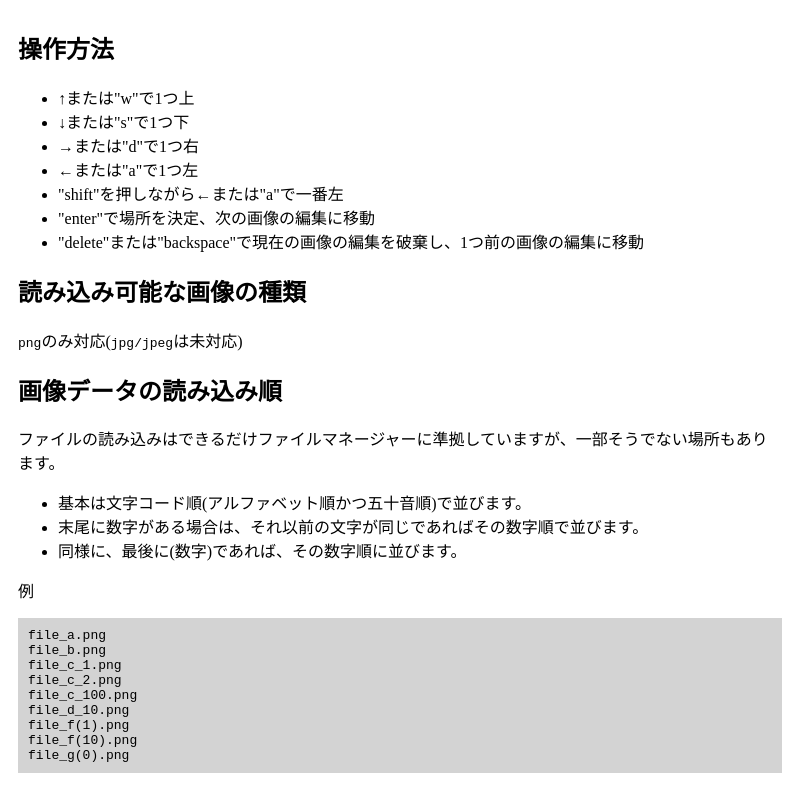
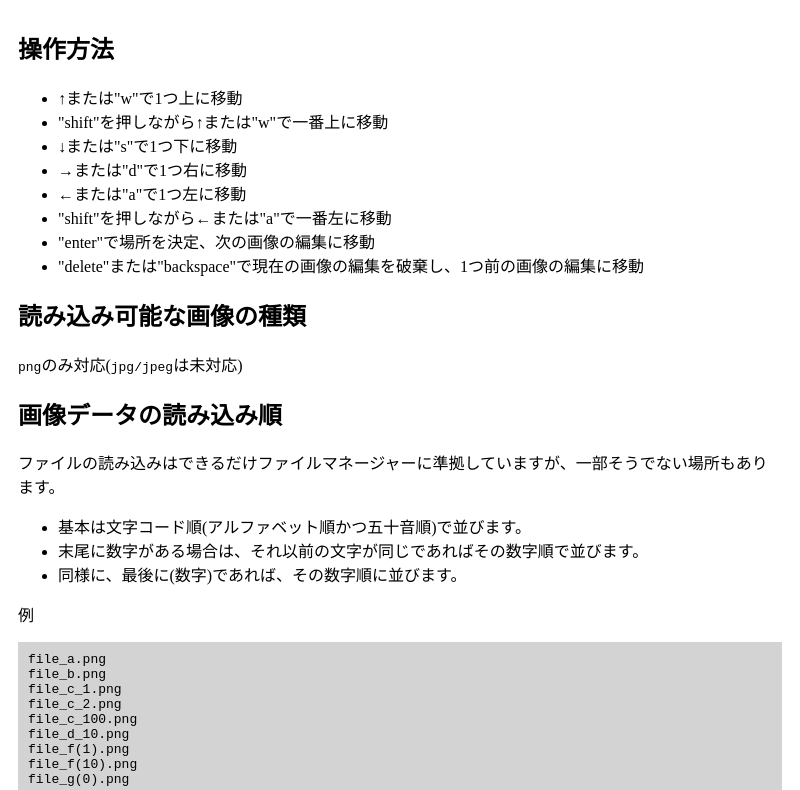
Before and after one commit to aya-0p/yah-map-creator, an Electron app: page res/help.html in a window 800 px wide. Shown: the top 790 px of the page. Drawn offline with Linux system fonts and the light colour scheme.

Commit message:
Update help.html

```diff
--- a/res/help.html
+++ b/res/help.html
@@ -10,11 +10,12 @@
 <body>
   <h2 id="操作方法">操作方法</h2>
   <ul>
-    <li>↑または"w"で1つ上</li>
-    <li>↓または"s"で1つ下</li>
-    <li>→または"d"で1つ右</li>
-    <li>←または"a"で1つ左</li>
-    <li>"shift"を押しながら←または"a"で一番左</li>
+    <li>↑または"w"で1つ上に移動</li>
+    <li>"shift"を押しながら↑または"w"で一番上に移動</li>
+    <li>↓または"s"で1つ下に移動</li>
+    <li>→または"d"で1つ右に移動</li>
+    <li>←または"a"で1つ左に移動</li>
+    <li>"shift"を押しながら←または"a"で一番左に移動</li>
     <li>"enter"で場所を決定、次の画像の編集に移動</li>
     <li>"delete"または"backspace"で現在の画像の編集を破棄し、1つ前の画像の編集に移動</li>
   </ul>
```
